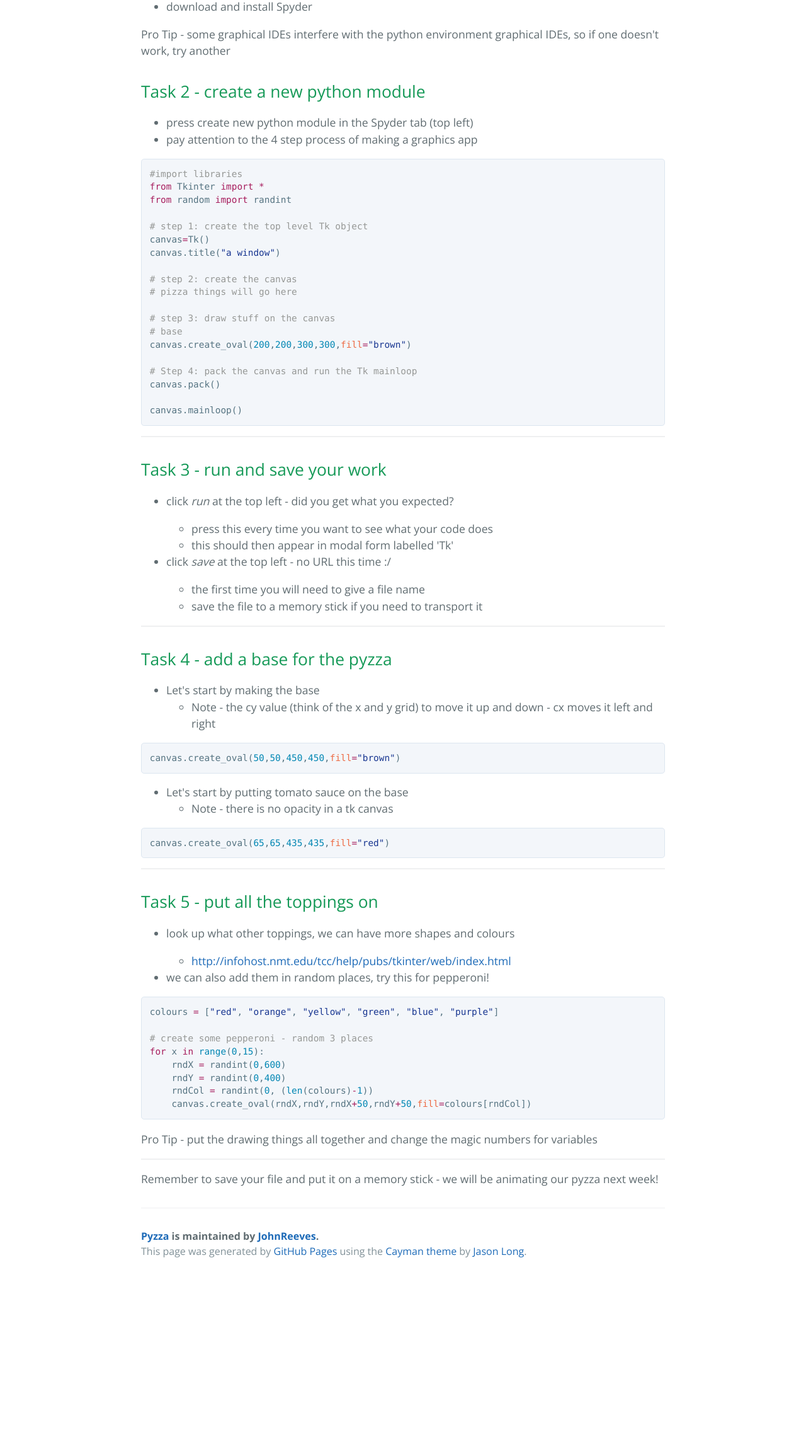
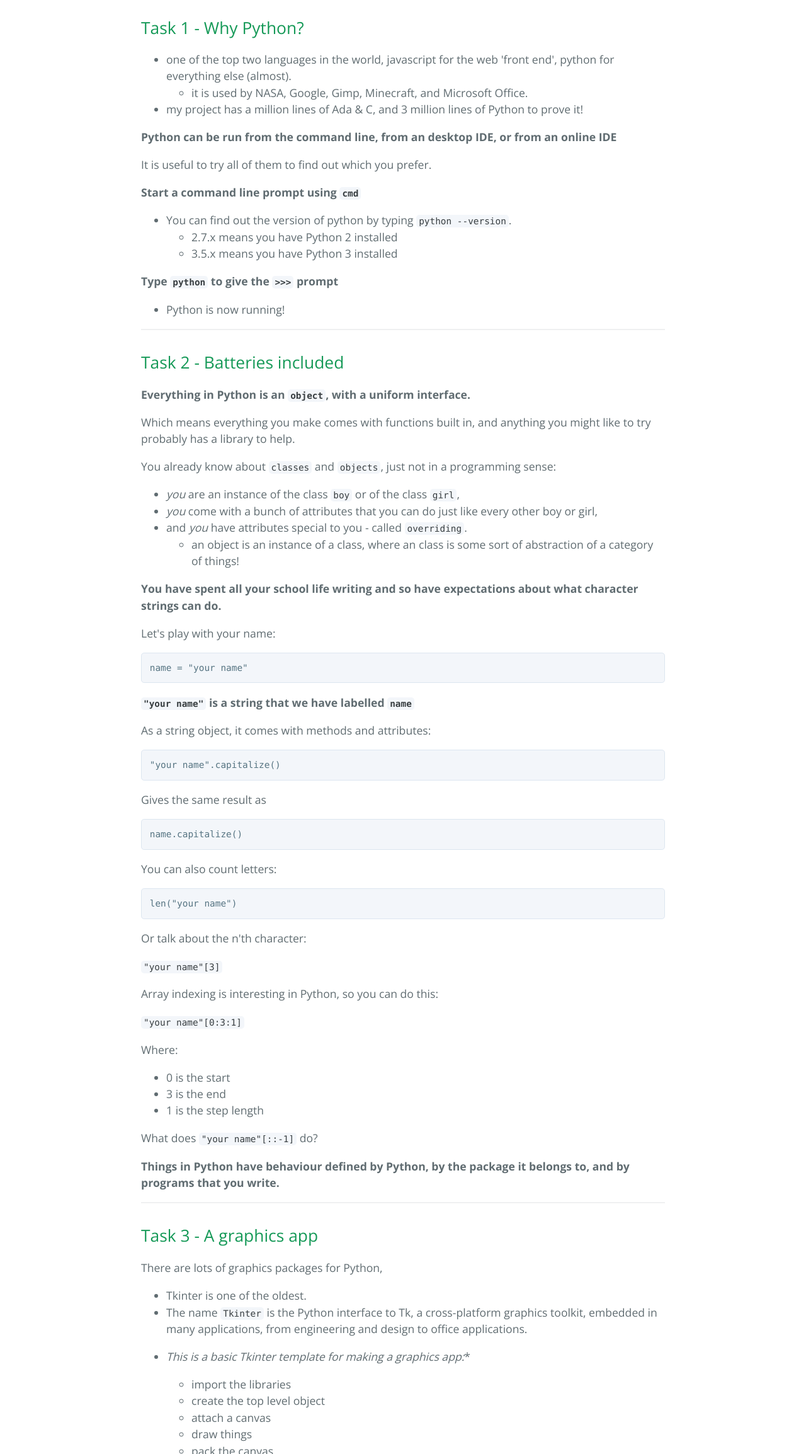
Before and after one commit to JohnReeves/pyzza, a plain HTML site: page index.html in a window 1280 px wide. Shown: the part 492-2800 px from the top of the page at 63% size. Before the commit the page ends 2522 px from the top, so only its background shows below. Drawn offline with nearby package versions, Linux system fonts and the light colour scheme.

```diff
--- a/index.html
+++ b/index.html
@@ -13,55 +13,178 @@
     <section class="page-header">
       <h1 class="project-name">Pyzza</h1>
       <h2 class="project-tagline">making a pizza with tkinter</h2>
+      <a href="https://github.com/JohnReeves/pyzza" class="btn">View on GitHub</a>
+      <a href="https://github.com/JohnReeves/pyzza/zipball/master" class="btn">Download .zip</a>
+      <a href="https://github.com/JohnReeves/pyzza/tarball/master" class="btn">Download .tar.gz</a>
     </section>
 
     <section class="main-content">
       <h1>
-<a id="python-pyzza-worksheet" class="anchor" href="#python-pyzza-worksheet" aria-hidden="true"><span aria-hidden="true" class="octicon octicon-link"></span></a></h1>
-
-<h2>
-<a id="task-1---install-spyder" class="anchor" href="#task-1---install-spyder" aria-hidden="true"><span aria-hidden="true" class="octicon octicon-link"></span></a>Task 1 - install spyder</h2>
-
-<ul>
-<li>google for the Spyder Python IDE website</li>
-<li>open <a href="https://pythonhosted.org/spyder/installation.html">Spyder</a> in a new tab (preferably using Google Chrome)</li>
-<li>download and install Spyder</li>
-</ul>
-
-<p>Pro Tip - some graphical IDEs interfere with the python environment graphical IDEs, so if one doesn't work, try another</p>
-
-<h2>
-<a id="task-2---create-a-new-python-module" class="anchor" href="#task-2---create-a-new-python-module" aria-hidden="true"><span aria-hidden="true" class="octicon octicon-link"></span></a>Task 2 - create a new python module</h2>
-
-<ul>
-<li>press create new python module in the Spyder tab (top left)</li>
-<li>pay attention to the 4 step process of making a graphics app</li>
-</ul>
-
-<div class="highlight highlight-source-python"><pre><span class="pl-c">#import libraries</span>
-<span class="pl-k">from</span> Tkinter <span class="pl-k">import</span> <span class="pl-k">*</span>
-<span class="pl-k">from</span> random <span class="pl-k">import</span> randint
-
-<span class="pl-c"># step 1: create the top level Tk object</span>
-canvas<span class="pl-k">=</span>Tk()
-canvas.title(<span class="pl-s"><span class="pl-pds">"</span>a window<span class="pl-pds">"</span></span>)
-
-<span class="pl-c"># step 2: create the canvas</span>
-<span class="pl-c"># pizza things will go here</span>
-
-<span class="pl-c"># step 3: draw stuff on the canvas</span>
-<span class="pl-c"># base</span>
-canvas.create_oval(<span class="pl-c1">200</span>,<span class="pl-c1">200</span>,<span class="pl-c1">300</span>,<span class="pl-c1">300</span>,<span class="pl-v">fill</span><span class="pl-k">=</span><span class="pl-s"><span class="pl-pds">"</span>brown<span class="pl-pds">"</span></span>)
-
-<span class="pl-c"># Step 4: pack the canvas and run the Tk mainloop</span>
-canvas.pack()
-
-canvas.mainloop()</pre></div>
+<a id="python-pizza-worksheet" class="anchor" href="#python-pizza-worksheet" aria-hidden="true"><span aria-hidden="true" class="octicon octicon-link"></span></a>Python Pizza worksheet</h1>
 
 <hr>
 
 <h2>
-<a id="task-3---run-and-save-your-work" class="anchor" href="#task-3---run-and-save-your-work" aria-hidden="true"><span aria-hidden="true" class="octicon octicon-link"></span></a>Task 3 - run and save your work</h2>
+<a id="task-1---why-python" class="anchor" href="#task-1---why-python" aria-hidden="true"><span aria-hidden="true" class="octicon octicon-link"></span></a>Task 1 - Why Python?</h2>
+
+<ul>
+<li>one of the top two languages in the world, javascript for the web 'front end', python for everything else (almost).
+
+<ul>
+<li>it is used by NASA, Google, Gimp, Minecraft, and Microsoft Office. </li>
+</ul>
+</li>
+<li>my project has a million lines of Ada &amp; C, and 3 million lines of Python to prove it!</li>
+</ul>
+
+<p><strong>Python can be run from the command line, from an desktop IDE, or from an online IDE</strong> </p>
+
+<p>It is useful to try all of them to find out which you prefer.</p>
+
+<p><strong>Start a command line prompt using <code>cmd</code></strong></p>
+
+<ul>
+<li>You can find out the version of python by typing <code>python --version</code>.
+
+<ul>
+<li>2.7.x means you have Python 2 installed</li>
+<li>3.5.x means you have Python 3 installed</li>
+</ul>
+</li>
+</ul>
+
+<p><strong>Type <code>python</code> to give the <code>&gt;&gt;&gt;</code> prompt</strong></p>
+
+<ul>
+<li>Python is now running!</li>
+</ul>
+
+<hr>
+
+<h2>
+<a id="task-2---batteries-included" class="anchor" href="#task-2---batteries-included" aria-hidden="true"><span aria-hidden="true" class="octicon octicon-link"></span></a>Task 2 - Batteries included</h2>
+
+<p><strong>Everything in Python is an <code>object</code>, with a uniform interface.</strong></p>
+
+<p>Which means everything you make comes with functions built in, and anything you might like to try probably has a library to help.</p>
+
+<p>You already know about <code>classes</code> and <code>objects</code>, just not in a programming sense: </p>
+
+<ul>
+<li>
+<em>you</em> are an instance of the class <code>boy</code> or of the class <code>girl</code>, </li>
+<li>
+<em>you</em> come with a bunch of attributes that you can do just like every other boy or girl, </li>
+<li>and <em>you</em> have attributes special to you - called <code>overriding</code>.
+
+<ul>
+<li>an object is an instance of a class, where an class is some sort of abstraction of a category of things!</li>
+</ul>
+</li>
+</ul>
+
+<p><strong>You have spent all your school life writing and so have expectations about what character strings can do.</strong></p>
+
+<p>Let's play with your name:</p>
+
+<pre><code>name = "your name"
+</code></pre>
+
+<p><strong><code>"your name"</code> is a string that we have labelled <code>name</code></strong></p>
+
+<p>As a string object, it comes with methods and attributes:</p>
+
+<pre><code>"your name".capitalize()
+</code></pre>
+
+<p>Gives the same result as </p>
+
+<pre><code>name.capitalize()
+</code></pre>
+
+<p>You can also count letters:</p>
+
+<pre><code>len("your name")
+</code></pre>
+
+<p>Or talk about the n'th character:</p>
+
+<p><code>"your name"[3]</code></p>
+
+<p>Array indexing is interesting in Python, so you can do this:</p>
+
+<p><code>"your name"[0:3:1]</code></p>
+
+<p>Where:</p>
+
+<ul>
+<li>0 is the start</li>
+<li>3 is the end</li>
+<li>1 is the step length</li>
+</ul>
+
+<p>What does <code>"your name"[::-1]</code> do?</p>
+
+<p><strong>Things in Python have behaviour defined by Python, by the package it belongs to, and by programs that you write.</strong></p>
+
+<hr>
+
+<h2>
+<a id="task-3---a-graphics-app" class="anchor" href="#task-3---a-graphics-app" aria-hidden="true"><span aria-hidden="true" class="octicon octicon-link"></span></a>Task 3 - A graphics app</h2>
+
+<p>There are lots of graphics packages for Python, </p>
+
+<ul>
+<li>Tkinter is one of the oldest. </li>
+<li><p>The name <code>Tkinter</code> is the Python interface to Tk, a cross-platform graphics toolkit, embedded in many applications, from engineering and design to office applications.</p></li>
+<li>
+<p><em>This is a basic Tkinter template for making a graphics app:</em>*</p>
+
+<ul>
+<li>import the libraries</li>
+<li>create the top level object</li>
+<li>attach a canvas</li>
+<li>draw things</li>
+<li>pack the canvas</li>
+<li>run the mainloop</li>
+</ul>
+</li>
+</ul>
+
+<p><em>Some of the steps may be hidden by the package, but it is useful to keep remembering the basic template</em></p>
+
+<p>Here is some code to make a basic Python pizza:</p>
+
+<div class="highlight highlight-source-python"><pre><span class="pl-c"># import libraries</span>
+<span class="pl-k">from</span> Tkinter <span class="pl-k">import</span> <span class="pl-k">*</span>
+
+<span class="pl-c"># create the top level Tk object</span>
+window<span class="pl-k">=</span>Tk()
+window.title(<span class="pl-s"><span class="pl-pds">"</span>a window<span class="pl-pds">"</span></span>)
+
+<span class="pl-c"># create the canvas</span>
+canvas <span class="pl-k">=</span> Canvas(window, <span class="pl-v">height</span><span class="pl-k">=</span><span class="pl-c1">600</span>, <span class="pl-v">width</span><span class="pl-k">=</span><span class="pl-c1">600</span>)
+
+<span class="pl-c"># draw stuff on the canvas</span>
+<span class="pl-c"># first the pizza base</span>
+canvas.create_oval(<span class="pl-c1">200</span>,<span class="pl-c1">200</span>,<span class="pl-c1">300</span>,<span class="pl-c1">300</span>,<span class="pl-v">fill</span><span class="pl-k">=</span><span class="pl-s"><span class="pl-pds">"</span>brown<span class="pl-pds">"</span></span>)
+
+<span class="pl-c"># draw some more stuff</span>
+<span class="pl-c"># this might be the tomato sauce toppings</span>
+<span class="pl-c"># now add your cheese and anything else, before we get to the pepperoni</span>
+
+<span class="pl-c"># pack the canvas and run the Tk mainloop</span>
+canvas.pack()
+window.mainloop()</pre></div>
+
+<hr>
+
+<h2>
+<a id="task-4---running-and-saving-your-work" class="anchor" href="#task-4---running-and-saving-your-work" aria-hidden="true"><span aria-hidden="true" class="octicon octicon-link"></span></a>Task 4 - Running and saving your work</h2>
+
+<p>Files and IDEs allow you to save your work, and let you run it at the press of a key.</p>
+
+<p>For PyScripter: </p>
 
 <ul>
 <li>
@@ -85,36 +208,34 @@
 <hr>
 
 <h2>
-<a id="task-4---add-a-base-for-the-pyzza" class="anchor" href="#task-4---add-a-base-for-the-pyzza" aria-hidden="true"><span aria-hidden="true" class="octicon octicon-link"></span></a>Task 4 - add a base for the pyzza</h2>
+<a id="task-6---things-to-add-to-your-pizza" class="anchor" href="#task-6---things-to-add-to-your-pizza" aria-hidden="true"><span aria-hidden="true" class="octicon octicon-link"></span></a>Task 6 - Things to add to your Pizza</h2>
 
 <ul>
-<li>Let's start by making the base
+<li>Making the base
 
 <ul>
-<li>Note - the cy value (think of the x and y grid) to move it up and down - cx moves it left and right</li>
+<li>Note - the numbers give a bounding box for the oval</li>
 </ul>
 </li>
 </ul>
 
-<div class="highlight highlight-source-python"><pre>canvas.create_oval(<span class="pl-c1">50</span>,<span class="pl-c1">50</span>,<span class="pl-c1">450</span>,<span class="pl-c1">450</span>,<span class="pl-v">fill</span><span class="pl-k">=</span><span class="pl-s"><span class="pl-pds">"</span>brown<span class="pl-pds">"</span></span>)
-</pre></div>
+<div class="highlight highlight-source-python"><pre>canvas.create_oval(<span class="pl-c1">50</span>,<span class="pl-c1">50</span>,<span class="pl-c1">450</span>,<span class="pl-c1">450</span>,<span class="pl-v">fill</span><span class="pl-k">=</span><span class="pl-s"><span class="pl-pds">"</span>brown<span class="pl-pds">"</span></span>)</pre></div>
 
 <ul>
-<li>Let's start by putting tomato sauce on the base
+<li>Putting tomato sauce on the base
 
 <ul>
-<li>Note - there is no opacity in a tk canvas</li>
+<li>Note - there is no opacity in a tk canvas, so the layers are important</li>
 </ul>
 </li>
 </ul>
 
-<div class="highlight highlight-source-python"><pre>canvas.create_oval(<span class="pl-c1">65</span>,<span class="pl-c1">65</span>,<span class="pl-c1">435</span>,<span class="pl-c1">435</span>,<span class="pl-v">fill</span><span class="pl-k">=</span><span class="pl-s"><span class="pl-pds">"</span>red<span class="pl-pds">"</span></span>)
-</pre></div>
+<div class="highlight highlight-source-python"><pre>canvas.create_oval(<span class="pl-c1">65</span>,<span class="pl-c1">65</span>,<span class="pl-c1">435</span>,<span class="pl-c1">435</span>,<span class="pl-v">fill</span><span class="pl-k">=</span><span class="pl-s"><span class="pl-pds">"</span>red<span class="pl-pds">"</span></span>)</pre></div>
 
 <hr>
 
 <h2>
-<a id="task-5---put-all-the-toppings-on" class="anchor" href="#task-5---put-all-the-toppings-on" aria-hidden="true"><span aria-hidden="true" class="octicon octicon-link"></span></a>Task 5 - put all the toppings on</h2>
+<a id="task-7---random-toppings" class="anchor" href="#task-7---random-toppings" aria-hidden="true"><span aria-hidden="true" class="octicon octicon-link"></span></a>Task 7 - Random toppings</h2>
 
 <ul>
 <li>
@@ -130,7 +251,7 @@
 <div class="highlight highlight-source-python"><pre>colours <span class="pl-k">=</span> [<span class="pl-s"><span class="pl-pds">"</span>red<span class="pl-pds">"</span></span>, <span class="pl-s"><span class="pl-pds">"</span>orange<span class="pl-pds">"</span></span>, <span class="pl-s"><span class="pl-pds">"</span>yellow<span class="pl-pds">"</span></span>, <span class="pl-s"><span class="pl-pds">"</span>green<span class="pl-pds">"</span></span>, <span class="pl-s"><span class="pl-pds">"</span>blue<span class="pl-pds">"</span></span>, <span class="pl-s"><span class="pl-pds">"</span>purple<span class="pl-pds">"</span></span>]
 
 <span class="pl-c"># create some pepperoni - random 3 places</span>
-<span class="pl-k">for</span> x <span class="pl-k">in</span> <span class="pl-c1">range</span>(<span class="pl-c1">0</span>,<span class="pl-c1">15</span>):
+<span class="pl-k">for</span> x <span class="pl-k">in</span> <span class="pl-c1">range</span>(<span class="pl-c1">15</span>):
     rndX <span class="pl-k">=</span> randint(<span class="pl-c1">0</span>,<span class="pl-c1">600</span>)
     rndY <span class="pl-k">=</span> randint(<span class="pl-c1">0</span>,<span class="pl-c1">400</span>)
     rndCol <span class="pl-k">=</span> randint(<span class="pl-c1">0</span>, (<span class="pl-c1">len</span>(colours)<span class="pl-k">-</span><span class="pl-c1">1</span>))
@@ -139,9 +260,27 @@
 
 <p>Pro Tip - put the drawing things all together and change the magic numbers for variables</p>
 
+<h2>
+<a id="task-8---good-programming-style" class="anchor" href="#task-8---good-programming-style" aria-hidden="true"><span aria-hidden="true" class="octicon octicon-link"></span></a>Task 8 - Good programming style</h2>
+
+<ul>
+<li>To program like a Pythonista
+
+<ul>
+<li>make variables instead of the magic numbers</li>
+</ul>
+</li>
+</ul>
+
 <hr>
 
-<p>Remember to save your file and put it on a memory stick - we will be animating our pyzza next week!</p>
+<p>Remember to save your file and put it on a memory stick - we will be animating our pizza next week!</p>
+
+<p>John Reeves</p>
+
+<p><a href="mailto:john@de-velopment.com">john@de-velopment.com</a>
+<a href="http://www.programming-uk.com">www.programming-uk.com</a>
+<a href="http://www.twitter.com/programming_uk">www.twitter.com/programming_uk</a></p>
 
       <footer class="site-footer">
         <span class="site-footer-owner"><a href="https://github.com/JohnReeves/pyzza">Pyzza</a> is maintained by <a href="https://github.com/JohnReeves">JohnReeves</a>.</span>
```
Also changed, not shown: params.json (+1 -1 lines).
